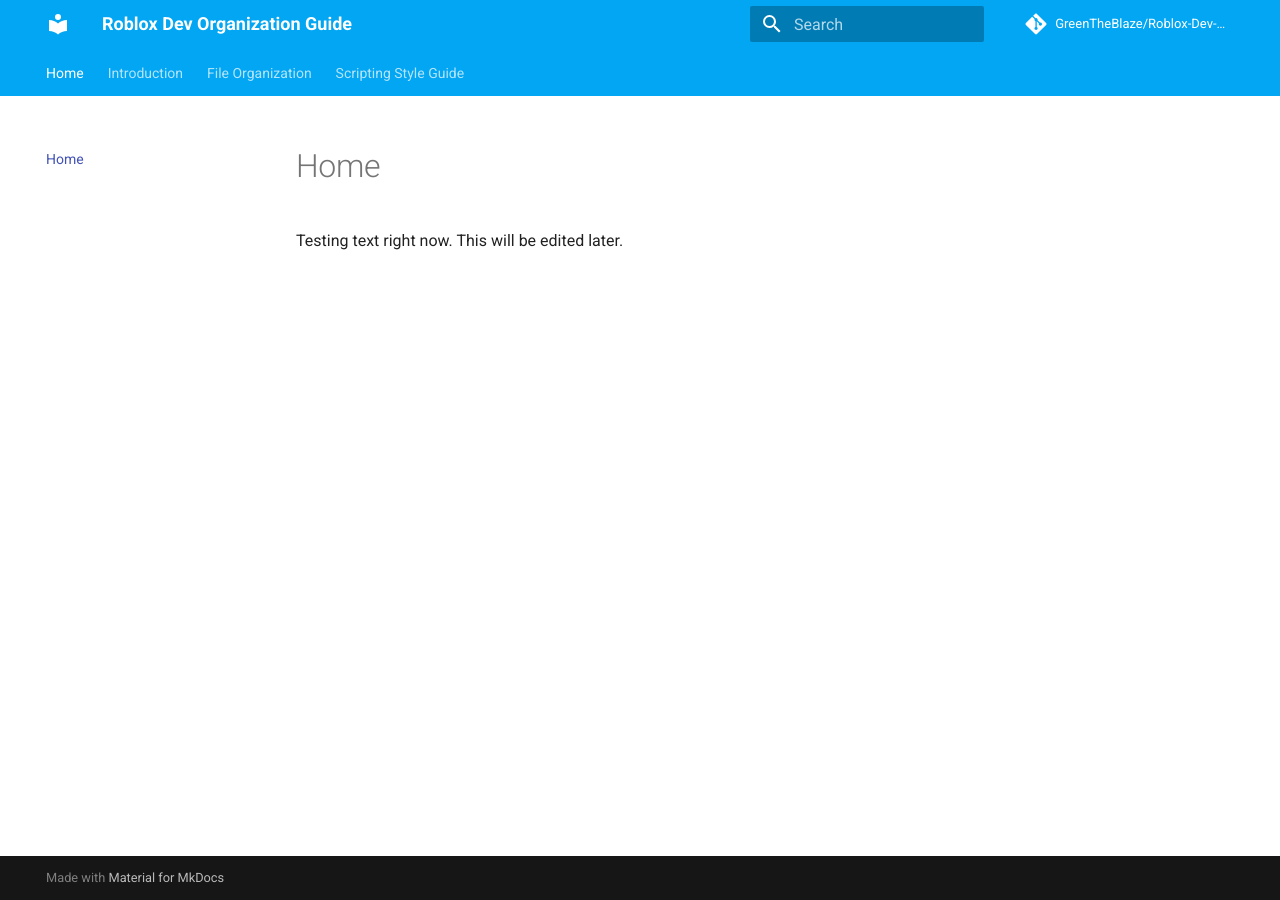
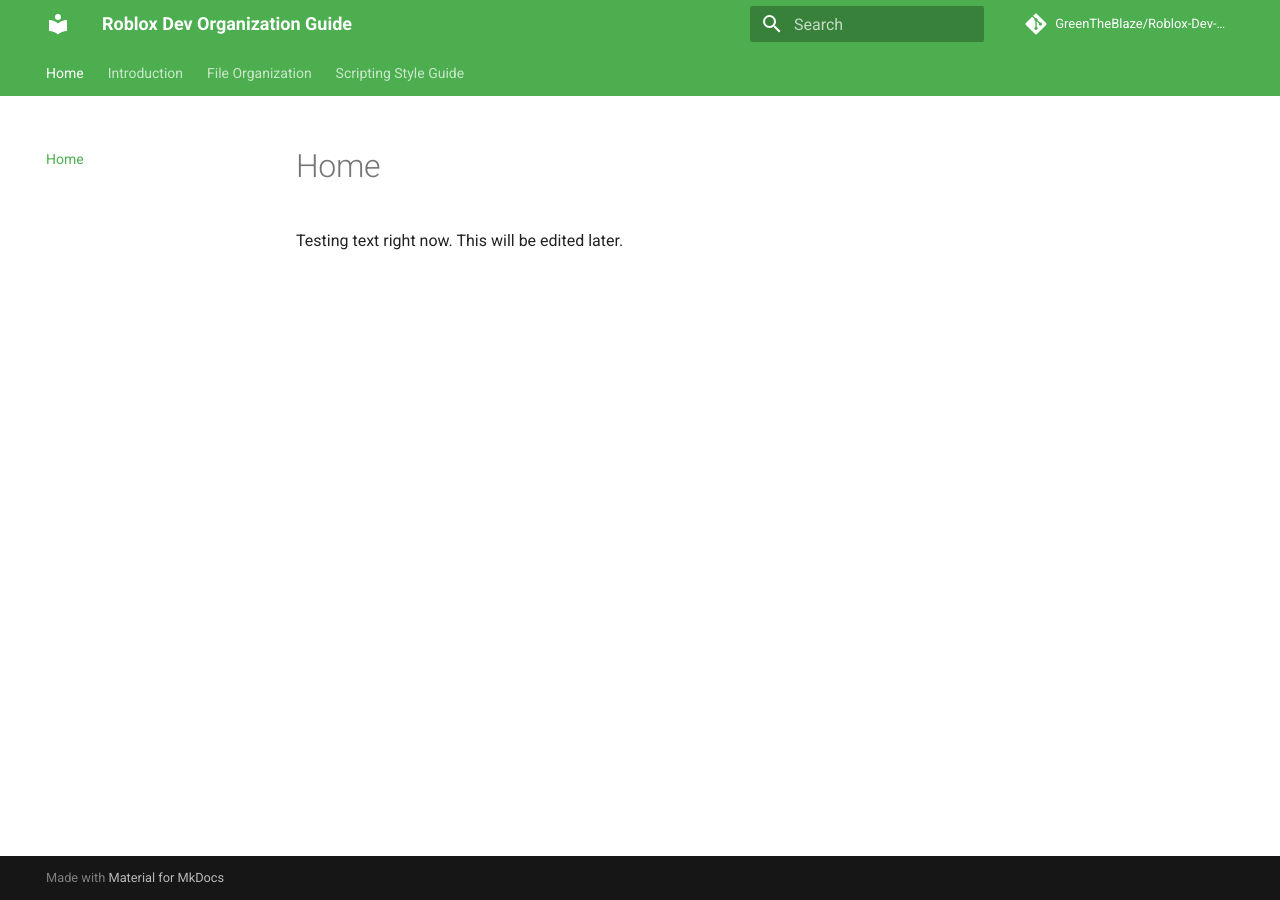
Before and after one commit to GreenTheBlaze/Roblox-Dev-Organization-Guide, an MkDocs documentation site: the page built from docs/index.md, in a window 1280 px wide. Built offline with MkDocs 1.6.1 and Material for MkDocs 9.7.7, drawn with Linux system fonts in a browser that asks for light colours; comment, search, counter and statistics services are not loaded.

Commit message:
Update mkdocs.yml

```diff
--- a/mkdocs.yml
+++ b/mkdocs.yml
@@ -29,7 +29,7 @@ theme:
     - navigation.sections
     - navigation.tabs
     # - navigation.tabs.sticky
-    - navigation.top
+    #- navigation.top
     - navigation.tracking
     - search.highlight
     - search.share
@@ -37,9 +37,9 @@ theme:
     - toc.follow
     # - toc.integrate
   palette:
-    primary: 'Light Blue'
-    accent: 'Light Blue'
-    scheme: preference
+    scheme: default
+    primary: green
+    accent: green
 
   highlightjs: true
   hljs_languages:
```
